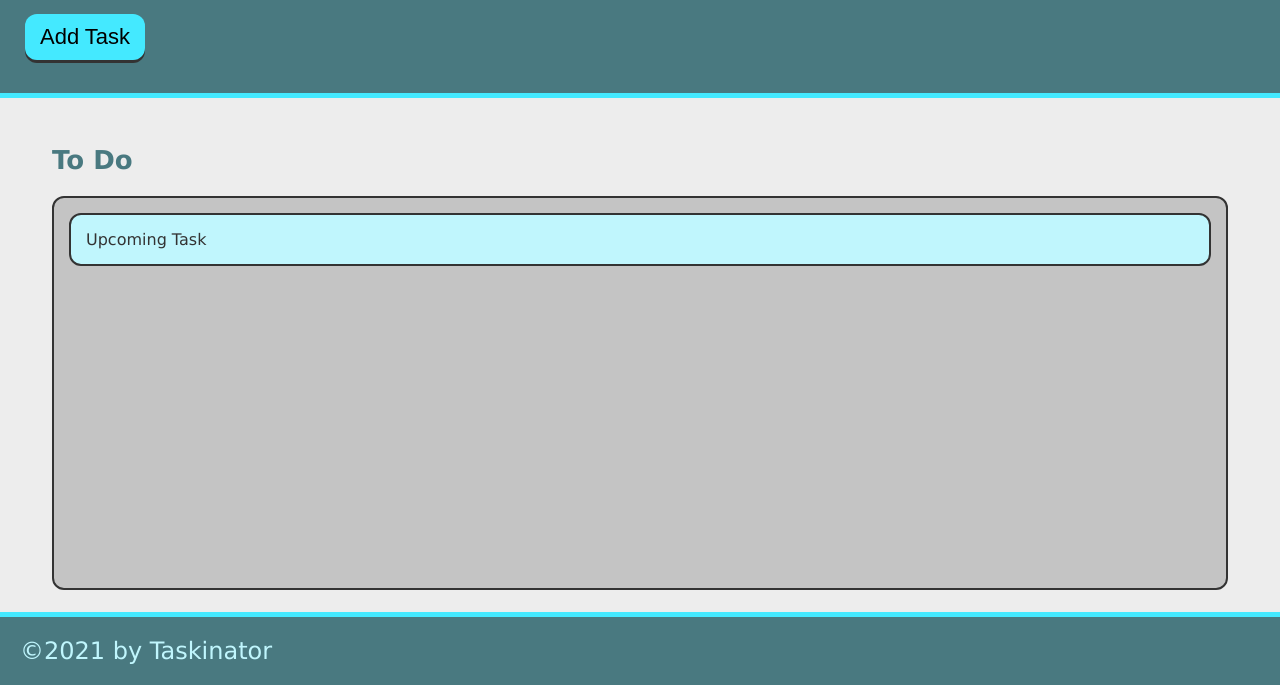
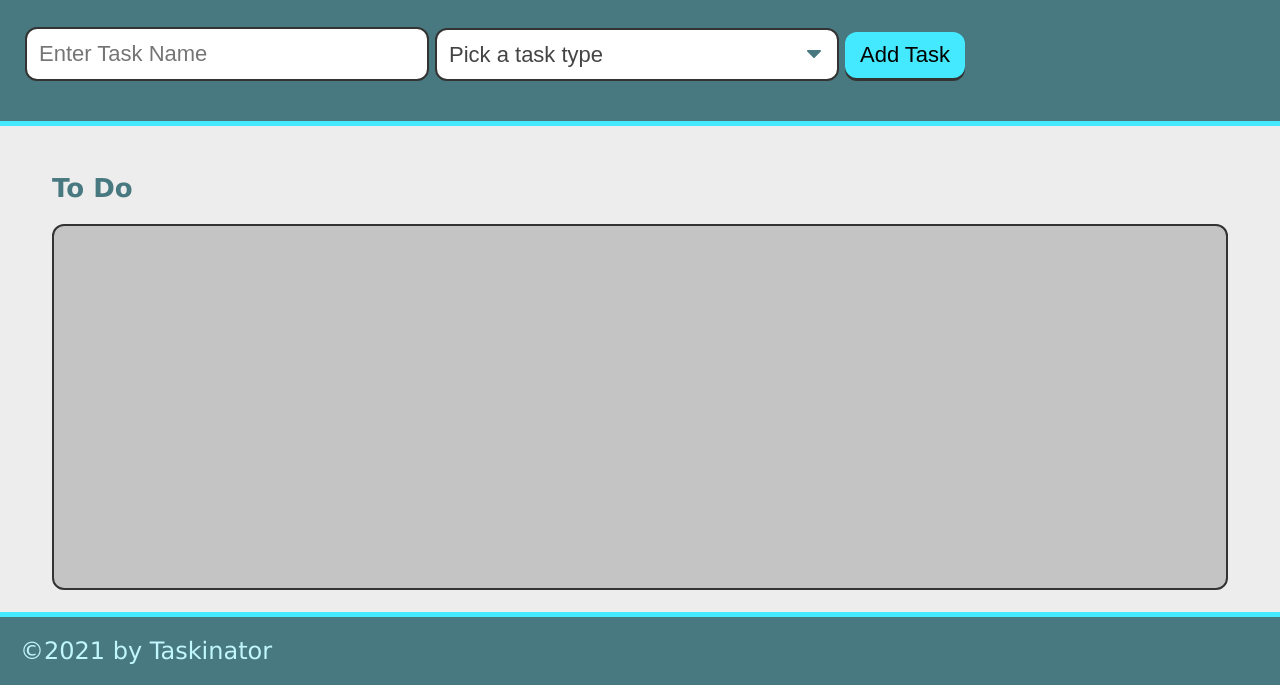
Before and after one commit to rvanooyen/Taskinator, a plain HTML site: page index.html in a window 1280 px wide. Shown: the part 115-800 px from the top of the page. Drawn offline with Linux system fonts and the light colour scheme.

Commit message:
added forms for user input

```diff
--- a/index.html
+++ b/index.html
@@ -13,14 +13,31 @@
         <p>
             Click the button below to add a new task!
         </p>
-        <button class = "btn" id = "save-task">Add Task</button>
+
+        <form id = "task-form">
+            <div class = "form-group">
+                <input type = "text" name = "task-name" placeholder = "Enter Task Name" />
+            </div>
+
+            <div class = "form-group">
+                <select name = "task-type" class = "select-dropdown">
+                    <option value = "" disabled selected>Pick a task type</option>
+                    <option value = "Print">Print</option>
+                    <option value = "web">Web</option>
+                    <option value = "Mobile">Mobile</option>
+                </select>
+            </div>
+
+            <div class = "form-group">
+                <button class = "btn" id = "save-task" type = "submit">Add Task</button>
+            </div>
+        </form>
     </header>
 
     <main class = "page-content">
         <section class = "task-list-wrapper">
             <h2 class = "list-title">To Do</h2>
             <ul class = "task-list" id = "tasks-to-do">
-                <li class = "task-item">Upcoming Task</li>
             </ul>
         </section>
     </main>
```
